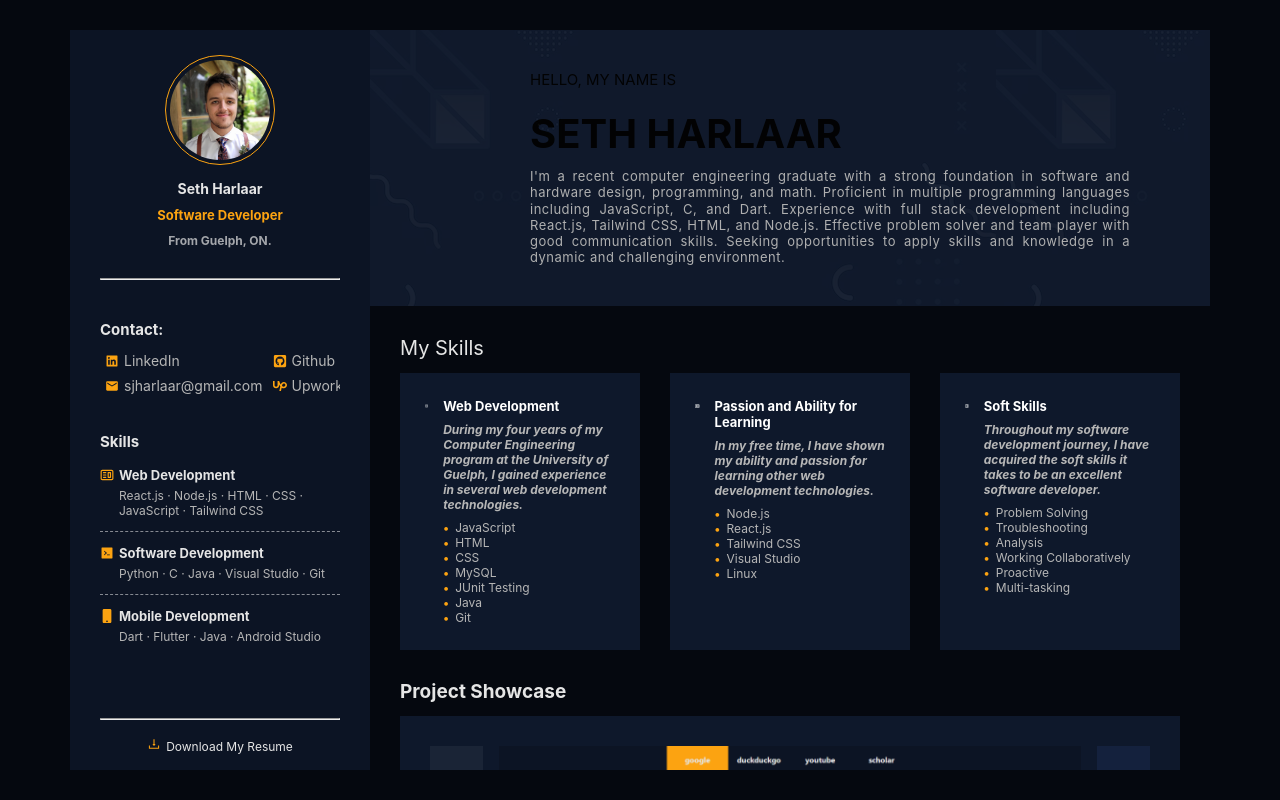
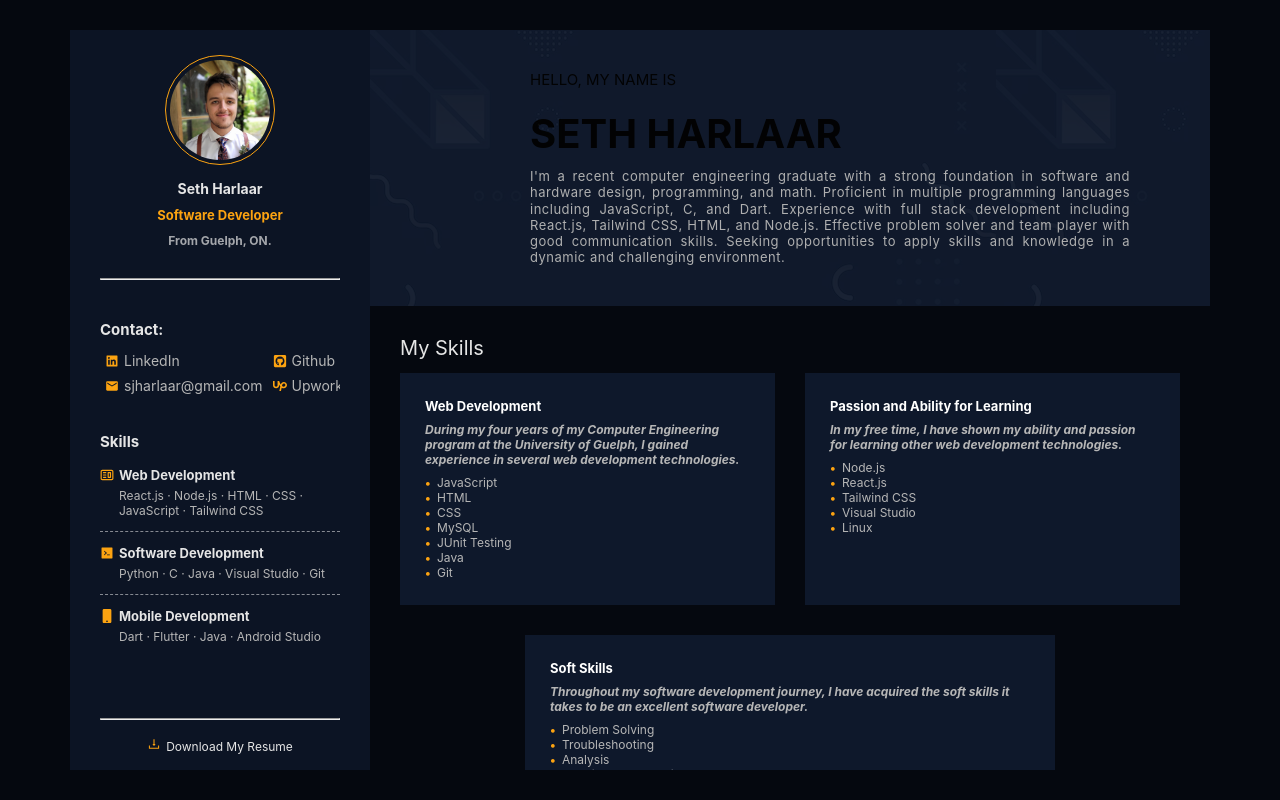
Before and after one commit to Seth-Harlaar/portfolio, a React (Create React App) app: page / in a window 1280 px wide. Built offline with nearby package versions, Linux system fonts and the light colour scheme; a web font is replaced by a local one.

Commit message:
skills section responsive

```diff
--- a/src/App.css
+++ b/src/App.css
@@ -30,5 +30,4 @@ body {
 #root {
   height: 100%;
   overflow: hidden;
-  padding: 30px 70px;
 }
--- a/src/components/Sidebar/SidebarElements.js
+++ b/src/components/Sidebar/SidebarElements.js
@@ -57,6 +57,8 @@ export const BurgerMenu = styled(GiHamburgerMenu)`
   &:hover {
     cursor: pointer;
   }
+
+  z-index: 1;
 `
 
 export const CloseButton = styled(FaRegWindowClose)`
--- a/src/components/Skills/SkillsElements.js
+++ b/src/components/Skills/SkillsElements.js
@@ -15,12 +15,16 @@ export const SkillSectionContainer = styled.div`
 
 export const CardContainer = styled.div`
   display: flex;
+  flex-wrap: wrap;
+  justify-content: center;
   gap: 30px;
 `
 
 export const SkillContainer = styled.div`
+  min-width: 245px;
+  max-width: ${props => props.megascreen ? "530px" : undefined};
   flex: 1;
-display: flex;
+  display: flex;
   gap: 15px;
   color: white;
   background: #0e182b;
--- a/src/components/Skills/index.js
+++ b/src/components/Skills/index.js
@@ -1,3 +1,5 @@
+import {ScreenContext} from "../../providers/screenProvider.js"
+
 import  {
   SkillsTitle,
   SkillSectionContainer,
@@ -12,6 +14,7 @@ import  {
 
 // icons
 import { SkillBlocks } from './Data.js';
+import { useContext } from 'react';
 
 const iconStyle = {
   fontSize:'50px',
@@ -21,12 +24,11 @@ const iconStyle = {
 
 // for skill cards
 const SkillCard = ({title, description, Icon, list}) => {
+  const {isMegaScreen} = useContext(ScreenContext);
 
   return (
     <>
-      <SkillContainer>
-        {/* <Icon /> */}
-        <Icon className="h-10 w-10 text-darkBg"/>
+      <SkillContainer megascreen = {isMegaScreen ? "true" : undefined}>
         <div>
           <SKillTitle>{title}</SKillTitle>
           <SkillDescription>{description}</SkillDescription>
--- a/src/pages/index.js
+++ b/src/pages/index.js
@@ -9,27 +9,16 @@ import SidebarWrapper from '../components/Sidebar';
 import { ScreenContext } from '../providers/screenProvider';
 
 
-
-
-
-
-
-
-
 const Home = () => {
-  const {isLrgScreen} = useContext(ScreenContext);
-
-  const [isOpen, setIsOpen] = useState(false);
-
-  const toggle = () => {
-    setIsOpen(!isOpen)
-  }
+  const {isLrgScreen, isMegaScreen} = useContext(ScreenContext);
 
   const splitterStyles = {
     display: "flex",
     height:"100%",
     width:"100%",
     overflowY:"hidden",
+    padding: isMegaScreen ?  "30px 70px" : "",
+    tranistionDuration: "200ms"
   }
 
   const mainStyles = {
```
